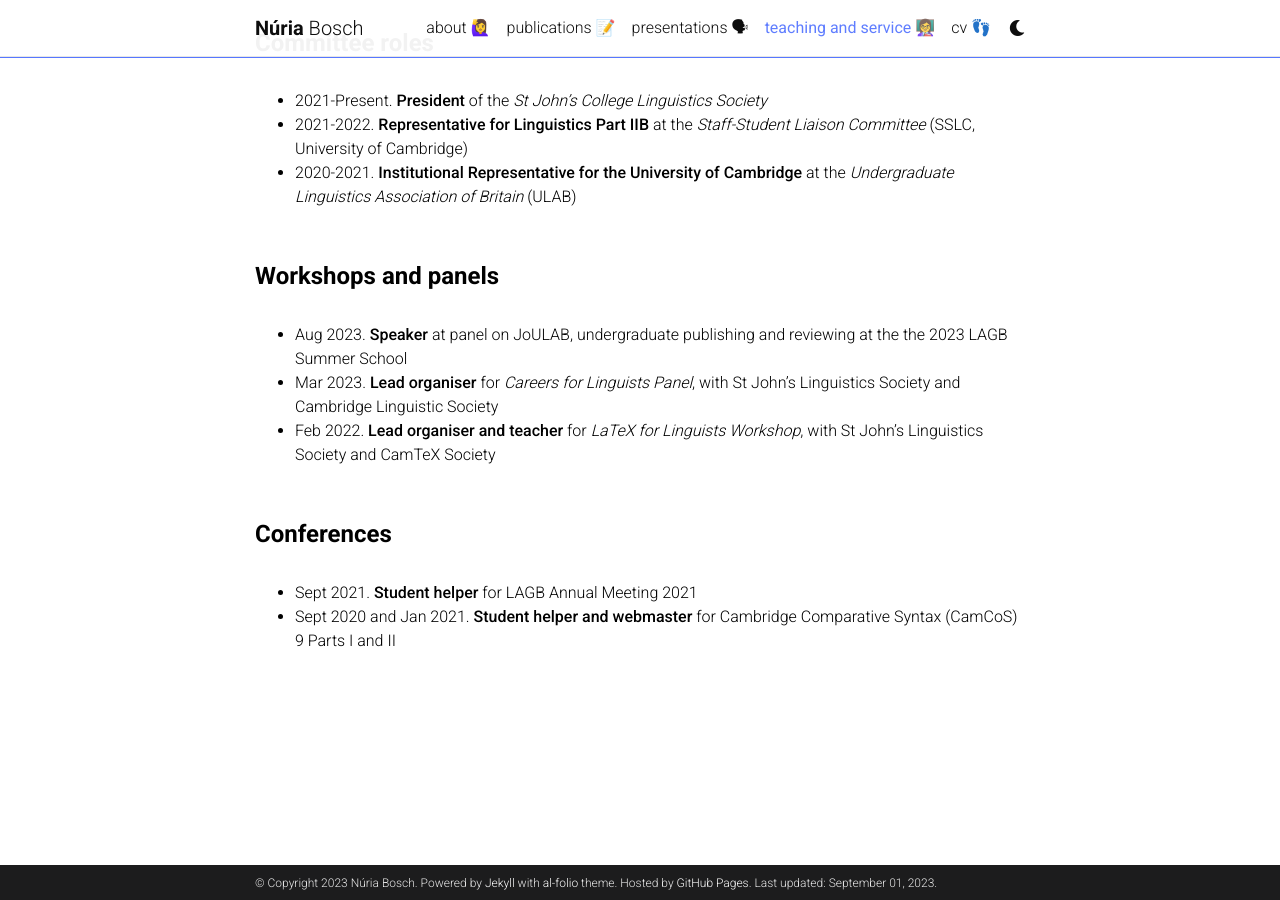
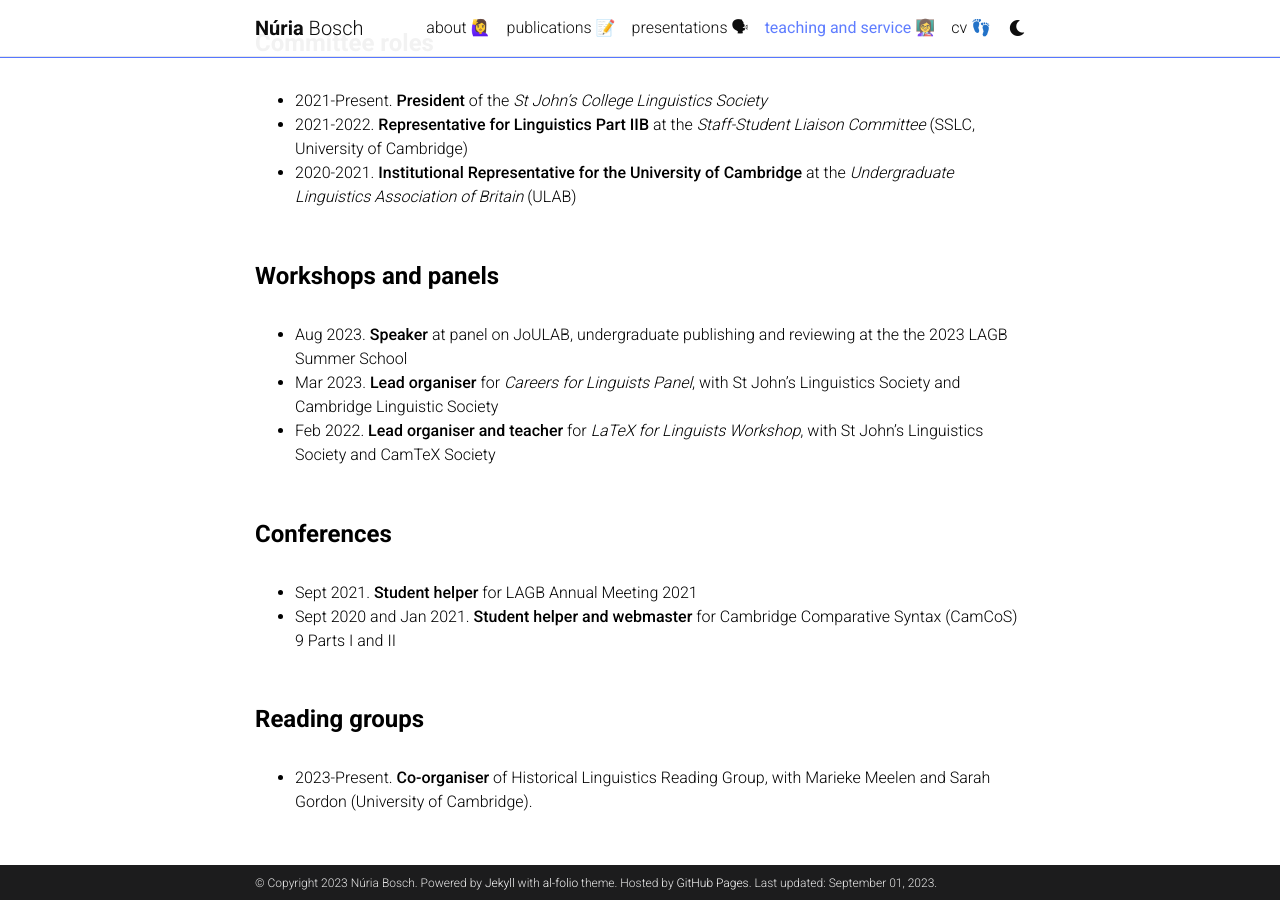
Before and after one commit to nuria-bosch/nuria-bosch.github.io, a Jekyll site: the page built from _pages/teaching_and_service.md, in a window 1280 px wide and 900 px high, scrolled down 662 px. Built offline with Jekyll 4.4.1, drawn with Linux system fonts in a browser that asks for light colours; comment, search, counter and statistics services are not loaded; a style sheet for code colours, icons or effects is not loaded.

Commit message:
Update teaching_and_service.md

```diff
--- a/_pages/teaching_and_service.md
+++ b/_pages/teaching_and_service.md
@@ -36,3 +36,7 @@ To come!
 
 - Sept 2021. **Student helper** for LAGB Annual Meeting 2021
 - Sept 2020 and Jan 2021. **Student helper and webmaster** for Cambridge Comparative Syntax (CamCoS) 9 Parts I and II
+
+<h4 style="margin-top: 3.3rem; margin-bottom: 2rem; font-weight: bold;">Reading groups</h4>
+
+- 2023-Present. **Co-organiser** of Historical Linguistics Reading Group, with Marieke Meelen and Sarah Gordon (University of Cambridge).
```
